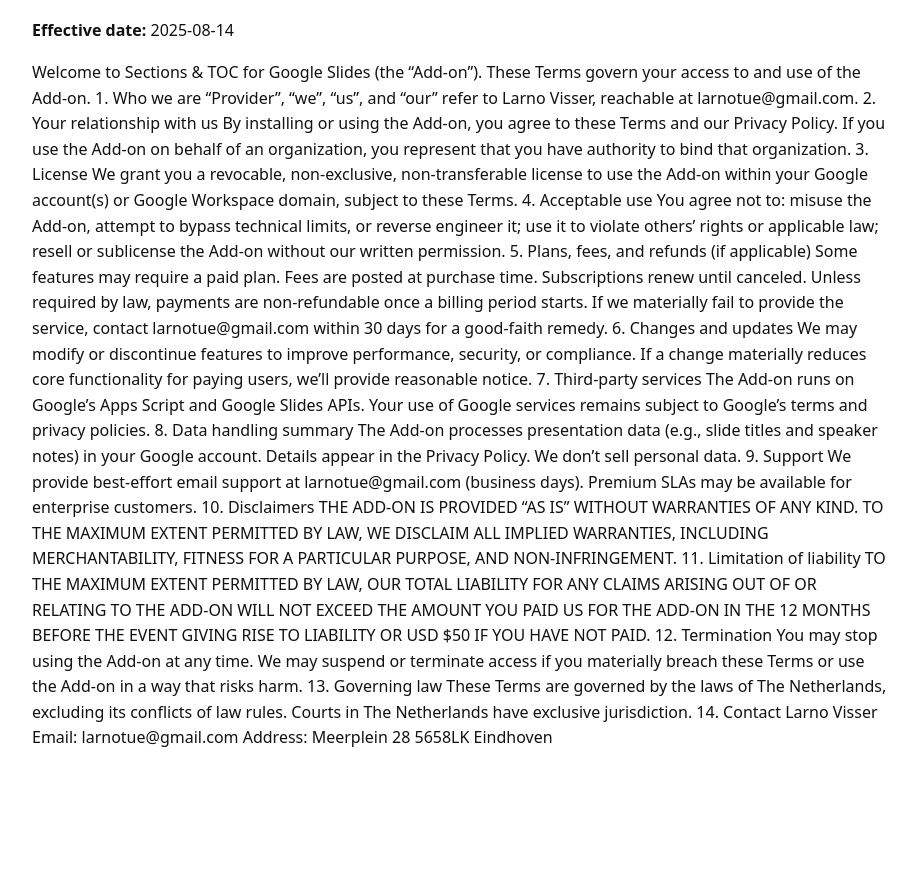
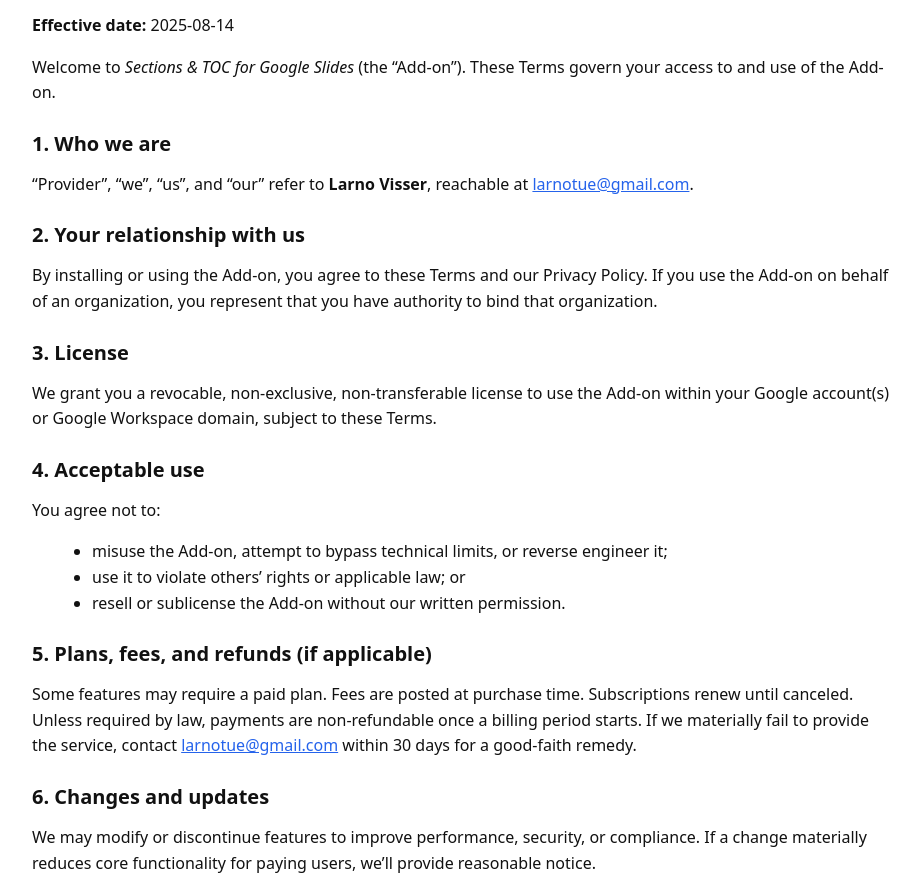
Before and after one commit to LarnoV/slides-sections-navigation-and-toc-site, a plain HTML site: page tos.html in a window 1280 px wide. Shown: the part 83-958 px from the top of the page, without its empty margins (178-1098 px from the left). Before the commit the page ends 874 px from the top, so only its background shows below. Drawn offline with Linux system fonts and the light colour scheme.

Commit message:
Update tos.html

```diff
--- a/tos.html
+++ b/tos.html
@@ -1,71 +1,81 @@
-<!doctype html><html><head><meta charset="utf-8"><meta name="viewport" content="width=device-width,initial-scale=1">
-<title>Terms of Service — Sections & TOC</title><style>body{font:16px/1.6 system-ui,Segoe UI,Roboto,Arial;margin:40px auto;max-width:860px;padding:0 16px;color:#111}h1,h2{line-height:1.25}a{color:#2563eb}</style></head>
+<!doctype html>
+<html lang="en">
+<head>
+<meta charset="utf-8">
+<meta name="viewport" content="width=device-width,initial-scale=1">
+<title>Terms of Service — Sections &amp; TOC for Google Slides</title>
+<style>
+  body{font:16px/1.6 system-ui,Segoe UI,Roboto,Arial;margin:40px auto;max-width:860px;padding:0 16px;color:#111}
+  h1,h2{line-height:1.25;margin:0 0 .4em}
+  h1{font-size:32px}
+  h2{font-size:20px;margin-top:1.25em}
+  a{color:#2563eb}
+  code{background:#f6f7f8;padding:2px 4px;border-radius:4px}
+  ul{margin:.5em 0 .75em 1.25em}
+  ol{margin:.5em 0 .75em 1.25em}
+  address{font-style:normal;white-space:pre-line}
+  hr{border:0;border-top:1px solid #e5e7eb;margin:1.2em 0}
+</style>
+</head>
 <body>
-<h1>Terms of Service — Sections &amp; TOC for Google Slides</h1>
-<p><strong>Effective date:</strong> 2025-08-14</p>
-Welcome to Sections & TOC for Google Slides (the “Add-on”). These Terms govern your access to and use of the Add-on.
+  <h1>Terms of Service — Sections &amp; TOC for Google Slides</h1>
+  <p><strong>Effective date:</strong> 2025-08-14</p>
 
-1. Who we are
+  <p>Welcome to <em>Sections &amp; TOC for Google Slides</em> (the “Add-on”). These Terms govern your access to and use of the Add-on.</p>
 
-“Provider”, “we”, “us”, and “our” refer to Larno Visser, reachable at larnotue@gmail.com.
+  <h2>1. Who we are</h2>
+  <p>“Provider”, “we”, “us”, and “our” refer to <strong>Larno Visser</strong>, reachable at <a href="mailto:larnotue@gmail.com">larnotue@gmail.com</a>.</p>
 
-2. Your relationship with us
+  <h2>2. Your relationship with us</h2>
+  <p>By installing or using the Add-on, you agree to these Terms and our Privacy Policy. If you use the Add-on on behalf of an organization, you represent that you have authority to bind that organization.</p>
 
-By installing or using the Add-on, you agree to these Terms and our Privacy Policy. If you use the Add-on on behalf of an organization, you represent that you have authority to bind that organization.
+  <h2>3. License</h2>
+  <p>We grant you a revocable, non-exclusive, non-transferable license to use the Add-on within your Google account(s) or Google Workspace domain, subject to these Terms.</p>
 
-3. License
+  <h2>4. Acceptable use</h2>
+  <p>You agree not to:</p>
+  <ul>
+    <li>misuse the Add-on, attempt to bypass technical limits, or reverse engineer it;</li>
+    <li>use it to violate others’ rights or applicable law; or</li>
+    <li>resell or sublicense the Add-on without our written permission.</li>
+  </ul>
 
-We grant you a revocable, non-exclusive, non-transferable license to use the Add-on within your Google account(s) or Google Workspace domain, subject to these Terms.
+  <h2>5. Plans, fees, and refunds (if applicable)</h2>
+  <p>Some features may require a paid plan. Fees are posted at purchase time. Subscriptions renew until canceled. Unless required by law, payments are non-refundable once a billing period starts. If we materially fail to provide the service, contact <a href="mailto:larnotue@gmail.com">larnotue@gmail.com</a> within 30 days for a good-faith remedy.</p>
 
-4. Acceptable use
+  <h2>6. Changes and updates</h2>
+  <p>We may modify or discontinue features to improve performance, security, or compliance. If a change materially reduces core functionality for paying users, we’ll provide reasonable notice.</p>
 
-You agree not to:
+  <h2>7. Third-party services</h2>
+  <p>The Add-on runs on Google’s Apps Script and Google Slides APIs. Your use of Google services remains subject to Google’s terms and privacy policies.</p>
 
-misuse the Add-on, attempt to bypass technical limits, or reverse engineer it;
+  <h2>8. Data handling summary</h2>
+  <p>The Add-on processes presentation data (e.g., slide titles and speaker notes) in your Google account. Details appear in the Privacy Policy. We don’t sell personal data.</p>
 
-use it to violate others’ rights or applicable law;
+  <h2>9. Support</h2>
+  <p>We provide best-effort email support at <a href="mailto:larnotue@gmail.com">larnotue@gmail.com</a> (business days). Premium SLAs may be available for enterprise customers.</p>
 
-resell or sublicense the Add-on without our written permission.
+  <h2>10. Disclaimers</h2>
+  <p><strong>THE ADD-ON IS PROVIDED “AS IS” WITHOUT WARRANTIES OF ANY KIND.</strong> TO THE MAXIMUM EXTENT PERMITTED BY LAW, WE DISCLAIM ALL IMPLIED WARRANTIES, INCLUDING MERCHANTABILITY, FITNESS FOR A PARTICULAR PURPOSE, AND NON-INFRINGEMENT.</p>
 
-5. Plans, fees, and refunds (if applicable)
+  <h2>11. Limitation of liability</h2>
+  <p>TO THE MAXIMUM EXTENT PERMITTED BY LAW, OUR TOTAL LIABILITY FOR ANY CLAIMS ARISING OUT OF OR RELATING TO THE ADD-ON WILL NOT EXCEED THE AMOUNT YOU PAID US FOR THE ADD-ON IN THE 12 MONTHS BEFORE THE EVENT GIVING RISE TO LIABILITY OR USD $50 IF YOU HAVE NOT PAID.</p>
 
-Some features may require a paid plan. Fees are posted at purchase time. Subscriptions renew until canceled. Unless required by law, payments are non-refundable once a billing period starts. If we materially fail to provide the service, contact larnotue@gmail.com within 30 days for a good-faith remedy.
+  <h2>12. Termination</h2>
+  <p>You may stop using the Add-on at any time. We may suspend or terminate access if you materially breach these Terms or use the Add-on in a way that risks harm.</p>
 
-6. Changes and updates
+  <h2>13. Governing law</h2>
+  <p>These Terms are governed by the laws of <strong>The Netherlands</strong>, excluding its conflicts of law rules. Courts in <strong>The Netherlands</strong> have exclusive jurisdiction.</p>
 
-We may modify or discontinue features to improve performance, security, or compliance. If a change materially reduces core functionality for paying users, we’ll provide reasonable notice.
+  <h2>14. Contact</h2>
+  <address>
+Larno Visser
+Email: <a href="mailto:larnotue@gmail.com">larnotue@gmail.com</a>
+Address: Meerplein 28, 5658 LK, Eindhoven, The Netherlands
+  </address>
 
-7. Third-party services
-
-The Add-on runs on Google’s Apps Script and Google Slides APIs. Your use of Google services remains subject to Google’s terms and privacy policies.
-
-8. Data handling summary
-
-The Add-on processes presentation data (e.g., slide titles and speaker notes) in your Google account. Details appear in the Privacy Policy. We don’t sell personal data.
-
-9. Support
-
-We provide best-effort email support at larnotue@gmail.com (business days). Premium SLAs may be available for enterprise customers.
-
-10. Disclaimers
-
-THE ADD-ON IS PROVIDED “AS IS” WITHOUT WARRANTIES OF ANY KIND. TO THE MAXIMUM EXTENT PERMITTED BY LAW, WE DISCLAIM ALL IMPLIED WARRANTIES, INCLUDING MERCHANTABILITY, FITNESS FOR A PARTICULAR PURPOSE, AND NON-INFRINGEMENT.
-
-11. Limitation of liability
-
-TO THE MAXIMUM EXTENT PERMITTED BY LAW, OUR TOTAL LIABILITY FOR ANY CLAIMS ARISING OUT OF OR RELATING TO THE ADD-ON WILL NOT EXCEED THE AMOUNT YOU PAID US FOR THE ADD-ON IN THE 12 MONTHS BEFORE THE EVENT GIVING RISE TO LIABILITY OR USD $50 IF YOU HAVE NOT PAID.
-
-12. Termination
-
-You may stop using the Add-on at any time. We may suspend or terminate access if you materially breach these Terms or use the Add-on in a way that risks harm.
-
-13. Governing law
-
-These Terms are governed by the laws of The Netherlands, excluding its conflicts of law rules. Courts in The Netherlands have exclusive jurisdiction.
-
-14. Contact
-
-Larno Visser
-Email: larnotue@gmail.com
-Address: Meerplein 28 5658LK Eindhoven
-</body></html>
+  <hr>
+  <p><small>© <span id="y"></span> Larno Visser</small></p>
+  <script>document.getElementById('y').textContent=new Date().getFullYear();</script>
+</body>
+</html>
```
